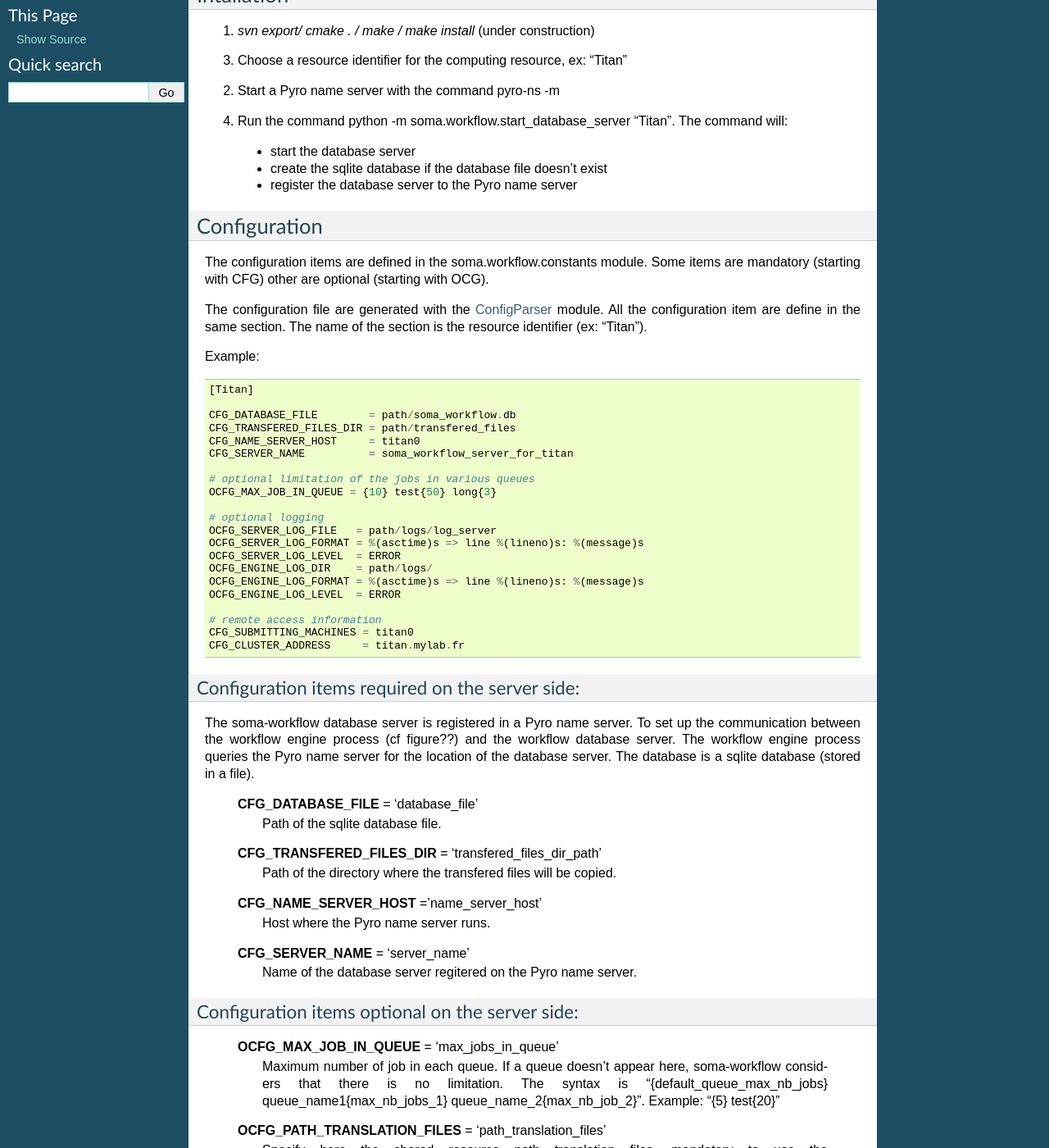
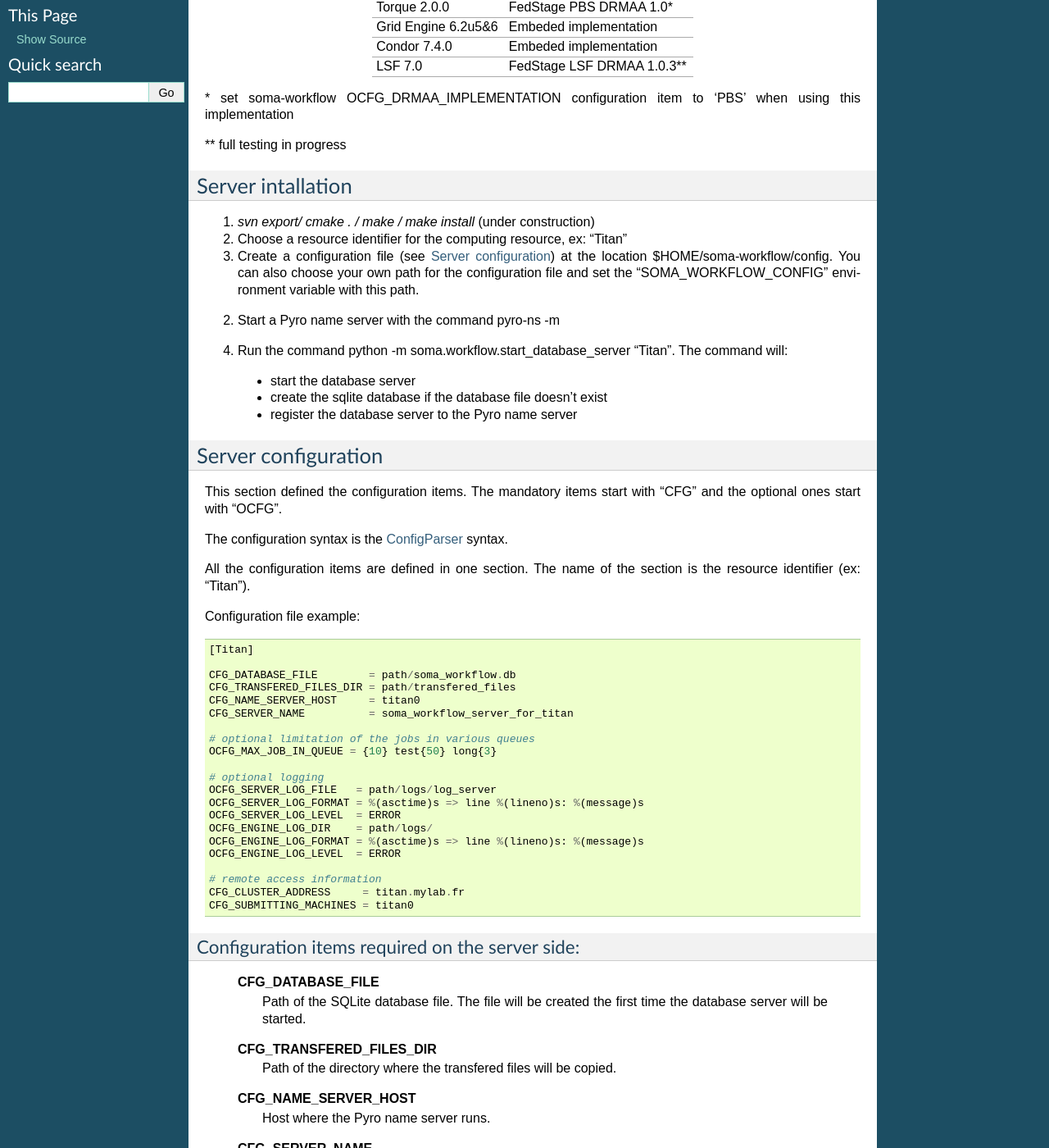
Before and after one commit to populse/soma-workflow, a Sphinx documentation site: the page built from doc/source/server_install_config.txt, in a window 1280 px wide and 1400 px high, scrolled down 504 px. Shown: the whole window at 82% size. Built offline with Sphinx 7.4.7, drawn with Linux system fonts in a browser that asks for light colours; some of the changed text lies outside the part shown.

Commit message:
doc: wip

```diff
--- a/doc/source/client_API.txt
+++ b/doc/source/client_API.txt
@@ -1,3 +1,5 @@
+.. _client_api:
+
 ==========
 client API
 ==========
--- a/doc/source/client_install_config.txt
+++ b/doc/source/client_install_config.txt
@@ -1,6 +1,11 @@
 =====================================
 Client installation and configuration
 =====================================
+
+This page describes the installation and configuration of the soma-workflow
+client. The installation of a client supposes that one or several soma-workflow
+database servers are installed on one or serveral remote of local computing
+resources (see :ref:`server`).
 
 
 Requirements
@@ -8,17 +13,57 @@
 
 * Python *version 2.5 or more*
 * `Pyro <http://www.xs4all.nl/~irmen/pyro3/>`_ *version 3.10 or more*
-* `Paramiko <http://www.lag.net/paramiko/>`_ *version 1.7 or more*
+* `Paramiko <http://www.lag.net/paramiko/>`_ *version 1.7 or more*. Paramiko in
+  only required if the computing resource is remote.
+* For the GUI: Qt *version 4.6.2 or more* and PyQt *version 4.7.2 or more*
+
+Installation
+============
+
+..
+  The client only need the soma-workflow modules to be installed and the
+  soma_workflow_gui file to be located in the PATH
+
+1. *Install the soma-workflow python modules and command.* (under construction)
+
+2. Create a configuration file (see :ref:`client_configuration`) at the location $HOME/soma-workflow/config. You can also choose your own path for the configuration file and set the "SOMA_WORKFLOW_CONFIG" environment variable.
+
+
+.. _client_configuration:
 
 Configuration
 =============
 
-CFG_CLUSTER_ADDRESS
-CFG_SUBMITTING_MACHINES
+The configuration syntax is the `ConfigParser <http://docs.python.org/library/configparser.html>`_  syntax.
 
-Optional:
+There is one section for each computing resource (that is for each soma-workflow
+database server).
 
-OCFG_QUEUES
+Only three items are required:
+
+  * CFG_CLUSTER_ADDRESS
+  * CFG_SUBMITTING_MACHINES
+  * OCFG_QUEUES
+
+The two first items are mandatory and the last one is
+optional. The values of these configuration items are set up at each
+soma-workflow server installation (see :ref:`server_configuration`). Ask these item
+values to the soma-workflow administrator if you didn't install the server yourself.
+
+Configuration file example: ::
+
+  [Titan]
+
+  CFG_CLUSTER_ADDRESS     = titan.mylab.fr
+  CFG_SUBMITTING_MACHINES = titan0
+
+  OCFG_QUEUES = test long
+
+
+  [LabDesktops]
+
+  CFG_CLUSTER_ADDRESS     = mydesktop.mylab.fr
+  CFG_SUBMITTING_MACHINES = mydesktop
 
 
 Start the GUI
@@ -26,9 +71,12 @@
 
 The command *soma_workflow_gui* starts the GUI.
 
+See :ref:`gui` for the GUI documentation.
 
-Use the python API
+
+Use the Python API
 ==================
 
-import soma.workflow.client as client
-wf_controller = client.WorkflowController("my_resource", login, password)
+Import the soma.workflow.client module to use the Python API.
+
+See :ref:`client_api` for soma-workflow Python API documentation.
--- a/doc/source/gui.txt
+++ b/doc/source/gui.txt
@@ -1,3 +1,5 @@
+.. _gui:
+
 ===
 GUI
 ===
--- a/doc/source/index.txt
+++ b/doc/source/index.txt
@@ -36,8 +36,10 @@
    client_API.txt
    architecture.txt
 
-* :ref:`genindex`
-* :ref:`modindex`
+..
+  * :ref:`genindex`
+  * :ref:`modindex`
+
 * :ref:`search`
 
 :Release: |release|
--- a/doc/source/server_install_config.txt
+++ b/doc/source/server_install_config.txt
@@ -1,6 +1,21 @@
+
+.. _server:
+
 =====================================
 Server installation and configuration
 =====================================
+
+Soma-workflow requires a database server to be run on the computing resource
+side. This page explains how to configure, install and run the soma-workflow
+database server.
+
+The Workflow Engine processes created transparently and remotely by the users
+communicate with the database server. The communication layer is done using
+`Pyro <http://www.xs4all.nl/~irmen/pyro3/>`_. The server is registered on a Pyro
+name server. The Workflow Engines querie the Pyro name server for the
+location the database server.
+
+The database is a `SQLite <http://docs.python.org/library/sqlite3.html>`_ database.
 
 
 Requirements
@@ -22,20 +37,23 @@
   Torque 2.0.0         FedStage PBS DRMAA 1.0*
   Grid Engine 6.2u5&6  Embeded implementation
   Condor 7.4.0         Embeded implementation
+  LSF 7.0              FedStage LSF DRMAA 1.0.3**
   ===================  ==========================
 
 \* set soma-workflow OCFG_DRMAA_IMPLEMENTATION configuration item to 'PBS' when
 using this implementation
 
-..
-  LSF 7.0              FedStage LSF DRMAA 1.0.3
+\** full testing in progress
 
-Intallation
-===========
+
+Server intallation
+==================
 
 1. *svn export/ cmake . / make / make install* (under construction)
 
-3. Choose a resource identifier for the computing resource, ex: "Titan"
+2. Choose a resource identifier for the computing resource, ex: "Titan"
+
+3. Create a configuration file (see :ref:`server_configuration`) at the location $HOME/soma-workflow/config. You can also choose your own path for the configuration file and set the "SOMA_WORKFLOW_CONFIG" environment variable with this path.
 
 2. Start a Pyro name server with the command pyro-ns -m
 
@@ -45,17 +63,19 @@
   * create the sqlite database if the database file doesn't exist
   * register the database server to the Pyro name server
 
-Configuration
-=============
 
-The configuration items are defined in the soma.workflow.constants module.
-Some items are mandatory (starting with CFG) other are optional (starting with
-OCG).
+.. _server_configuration:
 
-The configuration file are generated with the `ConfigParser <http://docs.python.org/library/configparser.html>`_  module.
-All the configuration item are define in the same section. The name of the
-section is the resource identifier (ex: "Titan").
+Server configuration
+====================
 
+This section defined the configuration items. The mandatory items start with
+"CFG" and the optional ones start with "OCFG".
+
+The configuration syntax is the `ConfigParser <http://docs.python.org/library/configparser.html>`_  syntax.
+
+All the configuration items are defined in one section. The name of
+the section is the resource identifier (ex: "Titan").
 
 ..
   import ConfigParser
@@ -90,7 +110,7 @@
   soma_wf_cfg.write(f)
   f.close()
 
-Example: ::
+Configuration file example: ::
 
   [Titan]
 
@@ -111,8 +131,9 @@
   OCFG_ENGINE_LOG_LEVEL  = ERROR
 
   # remote access information
+  CFG_CLUSTER_ADDRESS     = titan.mylab.fr
   CFG_SUBMITTING_MACHINES = titan0
-  CFG_CLUSTER_ADDRESS     = titan.mylab.fr
+
 
 
 
@@ -120,19 +141,17 @@
 Configuration items required on the server side:
 ------------------------------------------------
 
-The soma-workflow database server is registered in a Pyro name server. To set up the communication between the workflow engine process (cf figure??) and the workflow database server. The workflow engine process queries the Pyro name server for the location of the database server. The database is a sqlite database (stored in a file).
+  **CFG_DATABASE_FILE**
+    Path of the SQLite database file. The file will be created the first time
+    the database server will be started.
 
-  **CFG_DATABASE_FILE** = 'database_file'
-    Path of the sqlite database file.
-
-  **CFG_TRANSFERED_FILES_DIR** = 'transfered_files_dir_path'
+  **CFG_TRANSFERED_FILES_DIR**
     Path of the directory where the transfered files will be copied.
 
-
-  **CFG_NAME_SERVER_HOST** ='name_server_host'
+  **CFG_NAME_SERVER_HOST**
     Host where the Pyro name server runs.
 
-  **CFG_SERVER_NAME** = 'server_name'
+  **CFG_SERVER_NAME**
     Name of the database server regitered on the Pyro name server.
 
 
@@ -140,19 +159,19 @@
 Configuration items optional on the server side:
 ------------------------------------------------
 
-  **OCFG_MAX_JOB_IN_QUEUE** = 'max_jobs_in_queue'
+  **OCFG_MAX_JOB_IN_QUEUE**
     Maximum number of job in each queue. If a queue doesn't appear here,
     soma-workflow considers that there is no limitation.
     The syntax is "{default_queue_max_nb_jobs} queue_name1{max_nb_jobs_1} queue_name_2{max_nb_job_2}". Example: "{5} test{20}"
 
-  **OCFG_PATH_TRANSLATION_FILES** = 'path_translation_files'
+  **OCFG_PATH_TRANSLATION_FILES**
     Specify here the shared resource path translation files, mandatory to use
     the SharedResourcePath objects (cf ?). Each translation file is associated
     with a namespace.
     The syntax is "namespace_1{translation_file_path_11}
     namespace1{translation_file_path_12} namespace2{translation_file_path_2}"
 
-  **OCFG_DRMAA_IMPLEMENTATION** = 'drmaa_implementation'
+  **OCFG_DRMAA_IMPLEMENTATION**
     Set this item to "PBS" if you use FedStage PBS DRMAA 1.0 implementation,
     otherwise it doesn't has to be set.
     Soma-workflow is designed to be independant of the DRMS and the DRMAA
@@ -163,24 +182,24 @@
 
 Logging configuration:
 
-  **OCFG_SERVER_LOG_FILE** = 'server_log_file'
+  **OCFG_SERVER_LOG_FILE**
     Server log file path.
 
-  **OCFG_SERVER_LOG_LEVEL** = 'server_logging_level'
+  **OCFG_SERVER_LOG_LEVEL**
     Server logging level as defined in the `logging
     <http://docs.python.org/library/logging.html>`_ module.
 
-  **OCFG_SERVER_LOG_FORMAT** = 'server_logging_format'
+  **OCFG_SERVER_LOG_FORMAT**
     Server logging format as defined in the `logging <http://docs.python.org/library/logging.html>`_ module.
 
-  **OCFG_ENGINE_LOG_DIR** = 'engine_log_dir_path'
+  **OCFG_ENGINE_LOG_DIR**
     Directory path where to store Workflow Engine log files.
 
-  **OCFG_ENGINE_LOG_LEVEL** = 'engine_logging_level'
+  **OCFG_ENGINE_LOG_LEVEL**
     Workflow Engine logging level as defined in the `logging
     <http://docs.python.org/library/logging.html>`_ module.
 
-  **OCFG_ENGINE_LOG_FORMAT** = 'engine_logging_format'
+  **OCFG_ENGINE_LOG_FORMAT**
     Workflow Engine logging level as defined in the `logging
     <http://docs.python.org/library/logging.html>`_ module.
 
@@ -215,13 +234,20 @@
 Configuration items required on the client side:
 ------------------------------------------------
 
-  **CFG_CLUSTER_ADDRESS** = 'cluster_address'
-    Optional on server, Mandatory on client side
+  **CFG_CLUSTER_ADDRESS**
+    Address of the host computing resource host to log on.
+    Address of the host which has to be used to access the cluster remotely.
 
-  **CFG_SUBMITTING_MACHINES** = 'submitting_machines'
-    Optional on server, Mandatory on client side
+  **CFG_SUBMITTING_MACHINES**
+    Address of the submitting hosts, that is the hosts from which the jobs
+    are supposed to be submitted. In most of the cases, there is only one
+    submitting host. The addresses are local on the cluster.
+    Syntax: "host1 host2 host3"
+
 
 Configuration items optional on the client side:
 ------------------------------------------------
 
-  **OCFG_QUEUES** = 'queues'
+  **OCFG_QUEUES**
+    List of the avalaible queues. This item is only used in the GUI to make
+    easier the selection of the queue when submitting a workflow.
```
Also changed, not shown: other parts of doc/source/server_install_config.txt (+1 -1 lines).
